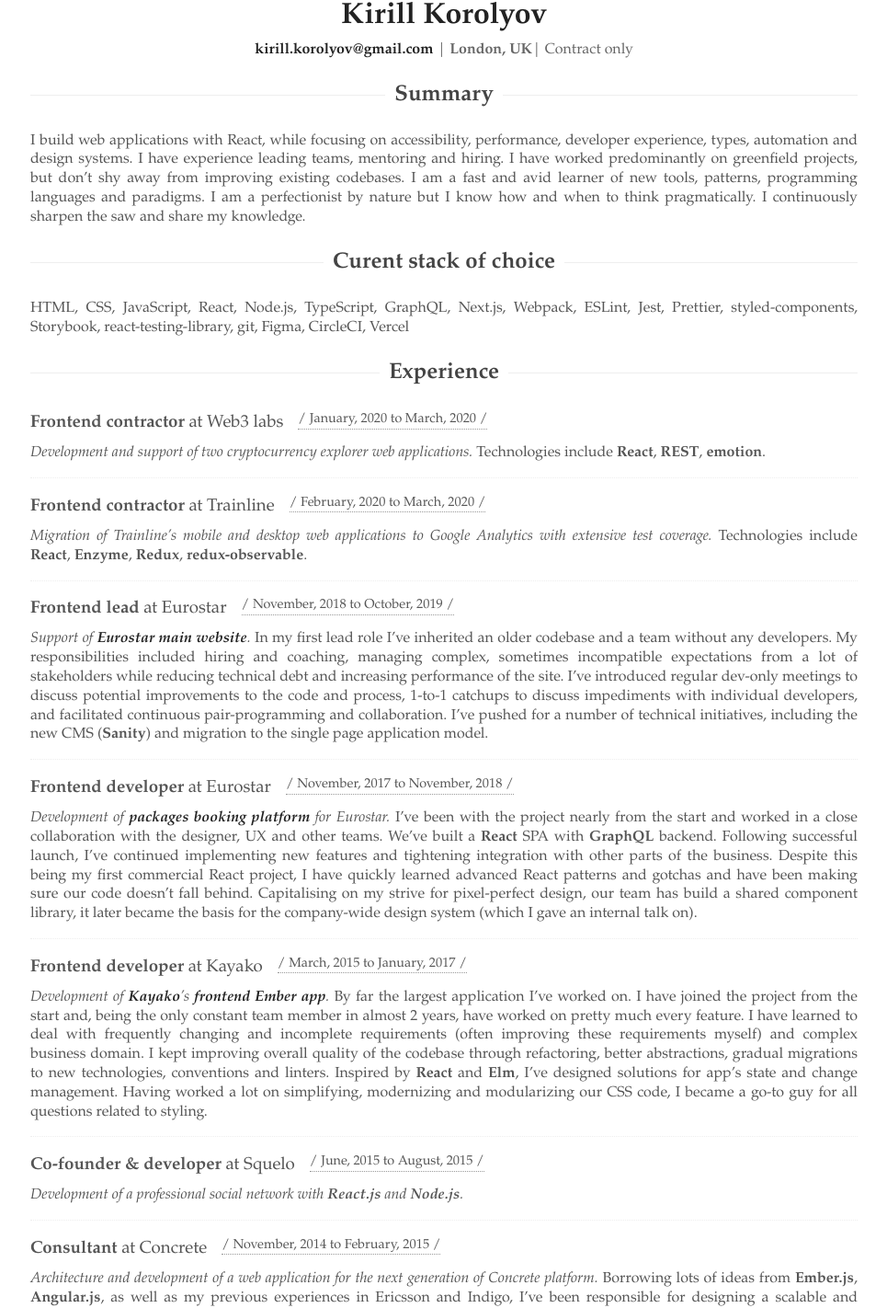
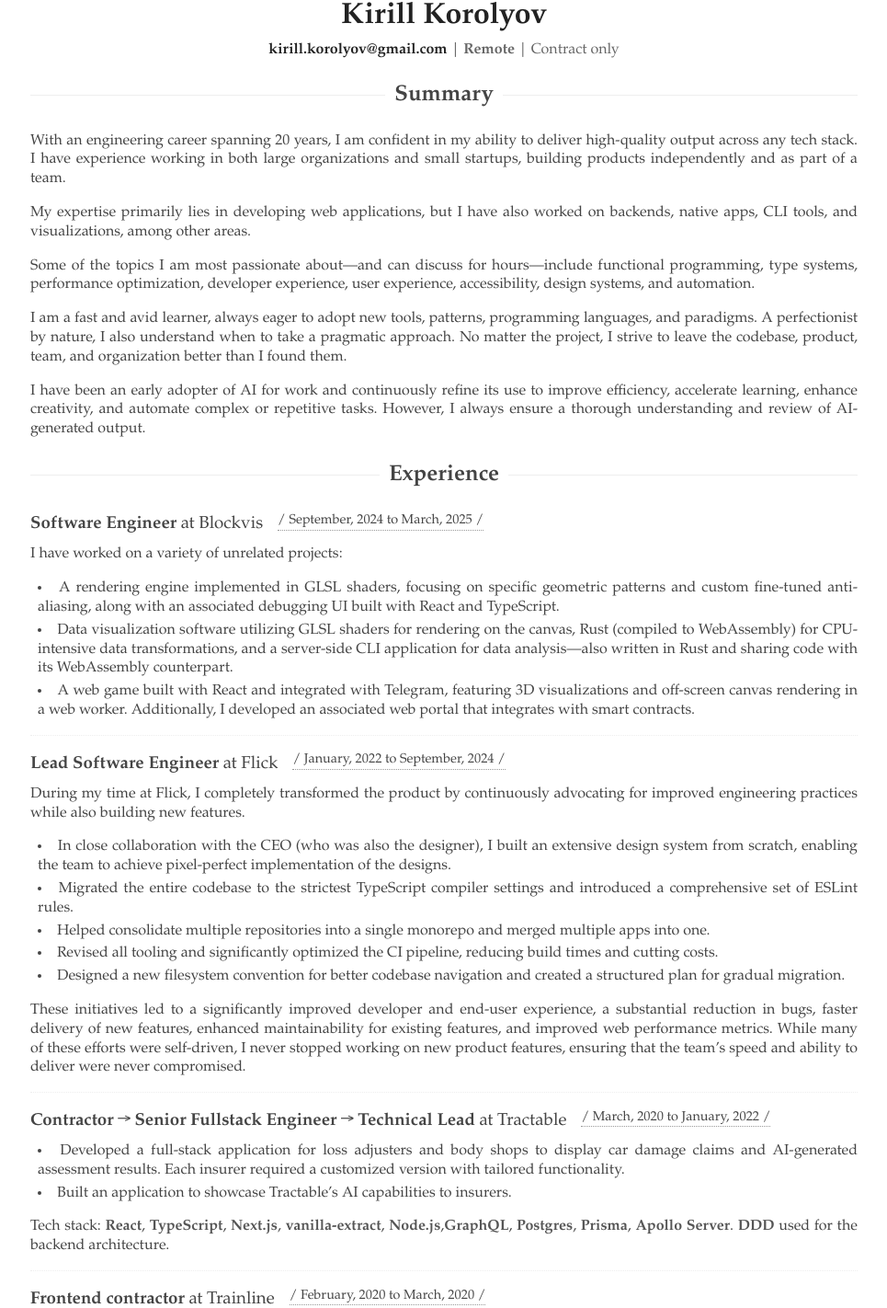
Before and after one commit to Dremora/dremora.com, a Next.js app: page /resume in a window 1280 px wide. Shown: the part 25-1447 px from the top of the page at 92% size, without its empty margins (157-1122 px from the left). Built offline with nearby package versions, Linux system fonts and the light colour scheme.

Commit message:
Update resume with 2020-2025 jobs

```diff
--- a/src/app/resume/page.tsx
+++ b/src/app/resume/page.tsx
@@ -27,6 +27,22 @@
     <p className="leading-[1.3] text-justify my-[1em] break-inside-avoid clear-left">
       {children}
     </p>
+  );
+}
+
+function JobDescriptionList({ children }: { children: React.ReactNode }) {
+  return (
+    <ul className="leading-[1.3] text-justify ml-2 my-[1em] break-inside-avoid clear-left list-disc list-inside">
+      {children}
+    </ul>
+  );
+}
+
+function JobDescriptionItem({ children }: { children: React.ReactNode }) {
+  return (
+    <li className="leading-[1.3] text-justify my-1 break-inside-avoid clear-left list-disc list-inside">
+      {children}
+    </li>
   );
 }
 
@@ -149,7 +165,7 @@
 
 export default function Resume() {
   return (
-    <div className="font-['Palatino'] py-4 px-8 mx-auto text-[#555] max-w-[900px] box-content leading-[normal]">
+    <div className="font-['Palatino'] py-4 px-8 mx-auto text-[#444] max-w-[900px] box-content leading-[normal]">
       <p className="leading-[1.3] my-[1em] break-inside-avoid text-[#f44] uppercase text-center hidden print:block font-[700]">
         Please do not print this, save the trees
       </p>
@@ -163,26 +179,160 @@
         >
           kirill.korolyov@gmail.com
         </a>{" "}
-        | <Location>London, UK</Location>| <Contract>Contract only</Contract>
+        | <Location>Remote</Location> | <Contract>Contract only</Contract>
       </div>
       <SectionHeading>Summary</SectionHeading>
       <p className="leading-[1.3] text-justify my-[1em] break-inside-avoid">
-        I build web applications with React, while focusing on accessibility,
-        performance, developer experience, types, automation and design systems.
-        I have experience leading teams, mentoring and hiring. I have worked
-        predominantly on greenfield projects, but don’t shy away from improving
-        existing codebases. I am a fast and avid learner of new tools, patterns,
-        programming languages and paradigms. I am a perfectionist by nature but
-        I know how and when to think pragmatically. I continuously sharpen the
-        saw and share my knowledge.
+        With an engineering career spanning 20 years, I am confident in my
+        ability to deliver high-quality output across any tech stack. I have
+        experience working in both large organizations and small startups,
+        building products independently and as part of a team.
       </p>
-      <SectionHeading>Curent stack of choice</SectionHeading>
       <p className="leading-[1.3] text-justify my-[1em] break-inside-avoid">
-        HTML, CSS, JavaScript, React, Node.js, TypeScript, GraphQL, Next.js,
-        Webpack, ESLint, Jest, Prettier, styled-components, Storybook,
-        react-testing-library, git, Figma, CircleCI, Vercel
+        My expertise primarily lies in developing web applications, but I have
+        also worked on backends, native apps, CLI tools, and visualizations,
+        among other areas.
+      </p>
+
+      <p className="leading-[1.3] text-justify my-[1em] break-inside-avoid">
+        Some of the topics I am most passionate about—and can discuss for
+        hours—include functional programming, type systems, performance
+        optimization, developer experience, user experience, accessibility,
+        design systems, and automation.
+      </p>
+
+      <p className="leading-[1.3] text-justify my-[1em] break-inside-avoid">
+        I am a fast and avid learner, always eager to adopt new tools, patterns,
+        programming languages, and paradigms. A perfectionist by nature, I also
+        understand when to take a pragmatic approach. No matter the project, I
+        strive to leave the codebase, product, team, and organization better
+        than I found them.
+      </p>
+
+      <p className="leading-[1.3] text-justify my-[1em] break-inside-avoid">
+        I have been an early adopter of AI for work and continuously refine its
+        use to improve efficiency, accelerate learning, enhance creativity, and
+        automate complex or repetitive tasks. However, I always ensure a
+        thorough understanding and review of AI-generated output.
       </p>
       <SectionHeading>Experience</SectionHeading>
+      <Job>
+        <JobHeading>
+          <JobTitle>Software Engineer</JobTitle> at <Company>Blockvis</Company>
+        </JobHeading>
+        <JobDate>September, 2024 to March, 2025</JobDate>
+        <JobDescription>
+          I have worked on a variety of unrelated projects:
+        </JobDescription>
+        <JobDescriptionList>
+          <JobDescriptionItem>
+            A rendering engine implemented in GLSL shaders, focusing on specific
+            geometric patterns and custom fine-tuned anti-aliasing, along with
+            an associated debugging UI built with React and TypeScript.
+          </JobDescriptionItem>
+          <JobDescriptionItem>
+            Data visualization software utilizing GLSL shaders for rendering on
+            the canvas, Rust (compiled to WebAssembly) for CPU-intensive data
+            transformations, and a server-side CLI application for data
+            analysis—also written in Rust and sharing code with its WebAssembly
+            counterpart.
+          </JobDescriptionItem>
+          <JobDescriptionItem>
+            A web game built with React and integrated with Telegram, featuring
+            3D visualizations and off-screen canvas rendering in a web worker.
+            Additionally, I developed an associated web portal that integrates
+            with smart contracts.
+          </JobDescriptionItem>
+        </JobDescriptionList>
+      </Job>
+      <Job>
+        <JobHeading>
+          <JobTitle>Lead Software Engineer</JobTitle> at{" "}
+          <Company>Flick</Company>
+        </JobHeading>
+        <JobDate>January, 2022 to September, 2024</JobDate>
+        <JobDescription>
+          During my time at Flick, I completely transformed the product by
+          continuously advocating for improved engineering practices while also
+          building new features.
+        </JobDescription>
+
+        <JobDescriptionList>
+          <JobDescriptionItem>
+            In close collaboration with the CEO (who was also the designer), I
+            built an extensive design system from scratch, enabling the team to
+            achieve pixel-perfect implementation of the designs.
+          </JobDescriptionItem>
+          <JobDescriptionItem>
+            Migrated the entire codebase to the strictest TypeScript compiler
+            settings and introduced a comprehensive set of ESLint rules.
+          </JobDescriptionItem>
+          <JobDescriptionItem>
+            Helped consolidate multiple repositories into a single monorepo and
+            merged multiple apps into one.
+          </JobDescriptionItem>
+          <JobDescriptionItem>
+            Revised all tooling and significantly optimized the CI pipeline,
+            reducing build times and cutting costs.
+          </JobDescriptionItem>
+          <JobDescriptionItem>
+            Designed a new filesystem convention for better codebase navigation
+            and created a structured plan for gradual migration.
+          </JobDescriptionItem>
+        </JobDescriptionList>
+        <JobDescription>
+          These initiatives led to a significantly improved developer and
+          end-user experience, a substantial reduction in bugs, faster delivery
+          of new features, enhanced maintainability for existing features, and
+          improved web performance metrics. While many of these efforts were
+          self-driven, I never stopped working on new product features, ensuring
+          that the team’s speed and ability to deliver were never compromised.
+        </JobDescription>
+      </Job>
+      <Job>
+        <JobHeading>
+          <JobTitle>
+            Contractor → Senior Fullstack Engineer → Technical Lead
+          </JobTitle>{" "}
+          at <Company>Tractable</Company>
+        </JobHeading>
+        <JobDate>March, 2020 to January, 2022</JobDate>
+        <JobDescriptionList>
+          <JobDescriptionItem>
+            Developed a full-stack application for loss adjusters and body shops
+            to display car damage claims and AI-generated assessment results.
+            Each insurer required a customized version with tailored
+            functionality.
+          </JobDescriptionItem>
+          <JobDescriptionItem>
+            Built an application to showcase Tractable’s AI capabilities to
+            insurers.
+          </JobDescriptionItem>
+        </JobDescriptionList>
+        <JobDescription>
+          Tech stack: <Technology>React</Technology>,{" "}
+          <Technology>TypeScript</Technology>, <Technology>Next.js</Technology>,{" "}
+          <Technology>vanilla-extract</Technology>,{" "}
+          <Technology>Node.js</Technology>,<Technology>GraphQL</Technology>,{" "}
+          <Technology>Postgres</Technology>, <Technology>Prisma</Technology>,{" "}
+          <Technology>Apollo Server</Technology>. <Technology>DDD</Technology>{" "}
+          used for the backend architecture.
+        </JobDescription>
+      </Job>
+      <Job>
+        <JobHeading>
+          <JobTitle>Frontend contractor</JobTitle> at{" "}
+          <Company>Trainline</Company>
+        </JobHeading>
+        <JobDate>February, 2020 to March, 2020</JobDate>
+        <JobDescription>
+          Migration to Google Analytics with heavy focus on testing and type
+          system. Technologies used inlude <Technology>React</Technology>,{" "}
+          <Technology>Redux</Technology>, <Technology>Enzyme</Technology>,{" "}
+          <Technology>TypeScript</Technology>,{" "}
+          <Technology>redux-observable</Technology>.
+        </JobDescription>
+      </Job>
       <Job>
         <JobHeading>
           <JobTitle>Frontend contractor</JobTitle> at{" "}
@@ -299,13 +449,13 @@
             </a>
             .
           </em>{" "}
-          By far the largest application I’ve worked on. I have joined the
-          project from the start and, being the only constant team member in
-          almost 2 years, have worked on pretty much every feature. I have
-          learned to deal with frequently changing and incomplete requirements
-          (often improving these requirements myself) and complex business
-          domain. I kept improving overall quality of the codebase through
-          refactoring, better abstractions, gradual migrations to new
+          By far the largest application I’ve worked on at that point. I have
+          joined the project from the start and, being the only constant team
+          member in almost 2 years, have worked on pretty much every feature. I
+          have learned to deal with frequently changing and incomplete
+          requirements (often improving these requirements myself) and complex
+          business domain. I kept improving overall quality of the codebase
+          through refactoring, better abstractions, gradual migrations to new
           technologies, conventions and linters. Inspired by{" "}
           <Technology>React</Technology> and <Technology>Elm</Technology>, I’ve
           designed solutions for app’s state and change management. Having
```
